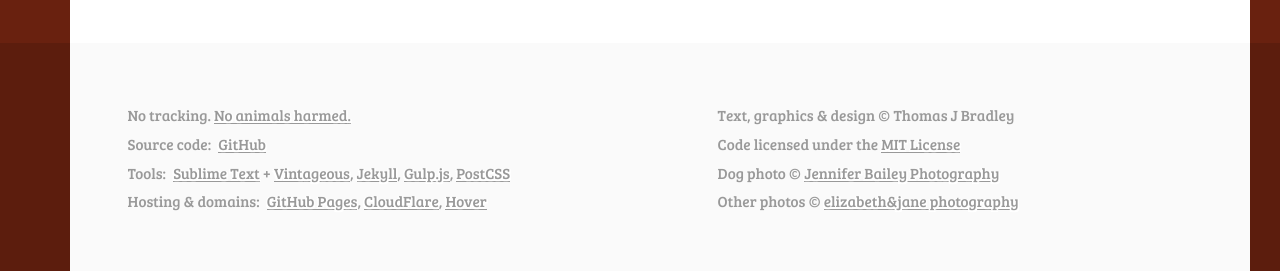
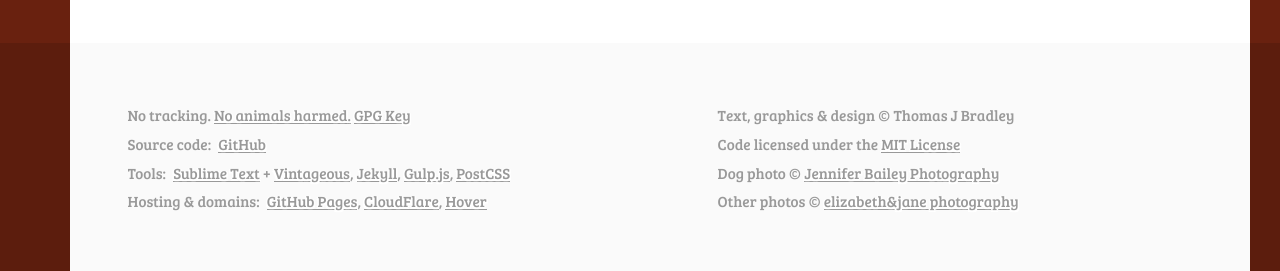
Before and after one commit to thomasjbradley/thomasjbradley.ca, a Jekyll site: the page built from index.html, in a window 1280 px wide. Shown: the part 1655-1926 px from the top of the page. Built offline with Jekyll 4.4.1, drawn with Linux system fonts in a browser that asks for light colours.

Commit message:
Add GPG and license relationship.

```diff
--- a/index.html
+++ b/index.html
@@ -124,7 +124,7 @@
 
   <footer class="section section-bottom grid">
     <div class="unit [ xs-1 s-1 m-1-2 l-1-2 ] wrapper footer-details">
-      <p class="micro push-0"><strong>No tracking. <a href="https://en.wikipedia.org/wiki/Veganism" rel="external">No animals harmed.</a></strong></p>
+      <p class="micro push-0"><strong>No tracking. <a href="https://en.wikipedia.org/wiki/Veganism" rel="external">No animals harmed.</a> <a href="https://pgp.mit.edu/pks/lookup?op=get&amp;search=0x315449230C25CE99" rel="external">GPG Key</a></strong></p>
       <dl class="micro push-0">
         <dt>Source code:</dt>
         <dd><a href="https://github.com/thomasjbradley/thomasjbradley.ca" rel="external">GitHub</a></dd>
@@ -136,7 +136,7 @@
     </div>
     <div class="unit [ xs-1 s-1 m-1-2 l-1-2 ] wrapper footer-copyright">
       <p class="micro push-0">Text, graphics &amp; design © Thomas J Bradley</p>
-      <p class="micro push-0">Code licensed under the <a href="https://github.com/thomasjbradley/thomasjbradley.ca/blob/gh-pages/LICENSE" rel="external">MIT License</a></p>
+      <p class="micro push-0">Code licensed under the <a href="https://github.com/thomasjbradley/thomasjbradley.ca/blob/gh-pages/LICENSE" rel="license">MIT License</a></p>
       <p class="micro push-0">Dog photo © <a href="http://www.jenniferbaileyphotography.com" rel="external">Jennifer Bailey Photography</a></p>
       <p class="micro push-0">Other photos © <a href="http://elizabethandjane.ca" rel="external">elizabeth&amp;jane photography</a></p>
     </div>
```
